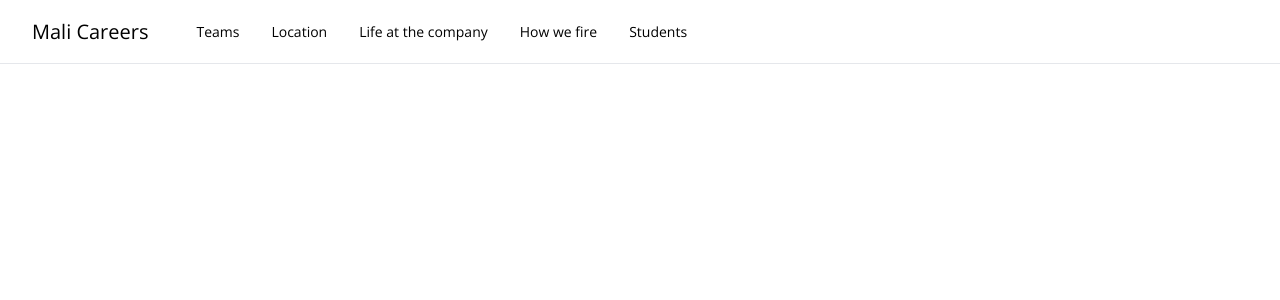
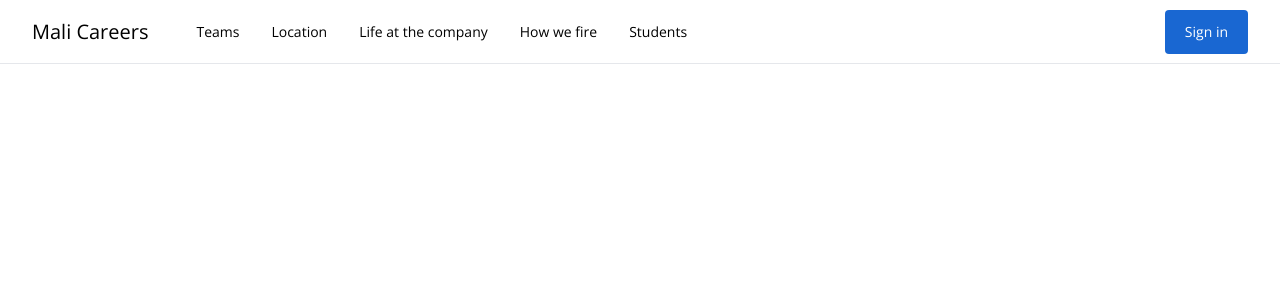
Before and after one commit to WoShiGaoFuShuai/job-search, a Vue app: page / in a window 1280 px wide. Shown: the top 300 px of the page. Built offline with nearby package versions, Linux system fonts and the light colour scheme; the HTML template or start-up script is replaced by a standard one.

Commit message:
Added test when user logs in => displays user profile picture, added props to button

```diff
--- /dev/null
+++ b/src/components/ActionButton.vue
@@ -0,0 +1,30 @@
+<template>
+  <button :class="buttonClass">
+    {{ text }}
+  </button>
+</template>
+
+<script>
+export default {
+  name: "ActionButton",
+  props: ["text", "type"],
+  computed: {
+    buttonClass() {
+      return { primary: this.type === "primary", secondary: this.type === "secondary" }
+    }
+  }
+}
+</script>
+
+<style scoped>
+button {
+  @apply rounded border-0 px-5 py-3 font-medium;
+}
+
+.primary {
+  @apply bg-brand-blue-1 text-white hover:shadow-blue;
+}
+.secondary {
+  @apply bg-transparent text-brand-blue-2 hover:bg-brand-blue-2 hover:text-white;
+}
+</style>
--- a/src/components/MainNav.vue
+++ b/src/components/MainNav.vue
@@ -1,7 +1,7 @@
 <template>
   <header class="w-full text-sm">
     <div class="fixed top-0 left-0 h-16 w-full bg-white">
-      <div class="border-brand-gray-1 mx-auto flex h-full flex-nowrap border-b px-8">
+      <div class="mx-auto flex h-full flex-nowrap border-b border-brand-gray-1 px-8">
         <a
           href="/"
           class="flex h-full items-center text-xl"
@@ -25,18 +25,41 @@
             </li>
           </ul>
         </nav>
+
+        <div class="ml-auto flex h-full items-center">
+          <ProfileImage v-if="isLoggedIn" />
+          <ActionButton
+            v-else
+            text="Sign in"
+            type="primary"
+            @click="loginUser"
+          />
+        </div>
       </div>
     </div>
   </header>
 </template>
 
 <script>
+import ActionButton from "@/components/ActionButton.vue"
+import ProfileImage from "@/components/ProfileImage.vue"
+
 export default {
   name: "MainNav",
+  components: {
+    ActionButton,
+    ProfileImage
+  },
   data() {
     return {
       company: "Mali Careers",
-      menuItems: ["Teams", "Location", "Life at the company", "How we fire", "Students"]
+      menuItems: ["Teams", "Location", "Life at the company", "How we fire", "Students"],
+      isLoggedIn: false
+    }
+  },
+  methods: {
+    loginUser() {
+      this.isLoggedIn = true
     }
   }
 }
--- /dev/null
+++ b/src/components/ProfileImage.vue
@@ -0,0 +1,21 @@
+<template>
+  <div>
+    <img
+      class="h-8 w-8 rounded-3xl object-contain"
+      :src="linkImage"
+      alt="User profile image"
+    />
+  </div>
+</template>
+
+<script>
+export default {
+  name: "ProfileImage",
+  data() {
+    return {
+      linkImage:
+        "https://www.pngitem.com/pimgs/m/487-4876417_link-head-png-toon-link-face-png-transparent.png"
+    }
+  }
+}
+</script>
--- a/tailwind.config.js
+++ b/tailwind.config.js
@@ -6,8 +6,16 @@
   theme: {
     extend: {
       fontFamily: {
-        sans: ["Open Sans", ...defaultTheme.fontFamily.sans],
-        colors: { "brand-gray-1": "#dadceo", "brand-blue-1": "#1967d2", "brand-green-1": "#137333" }
+        sans: ["Open Sans", ...defaultTheme.fontFamily.sans]
+      },
+      colors: {
+        "brand-gray-1": "#dadceo",
+        "brand-blue-1": "#1967d2",
+        "brand-blue-2": "#4285f4",
+        "brand-green-1": "#137333"
+      },
+      boxShadow: {
+        blue: "0 0 3px 3px #4285f4"
       }
     }
   },
```
Also changed, not shown: 1 other file (tests, documents, lock files or other folders).
